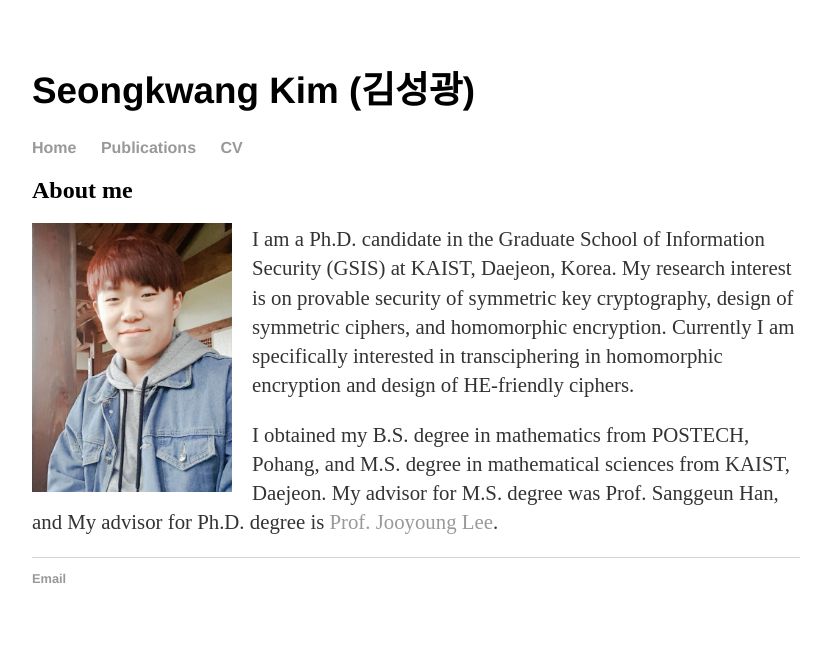
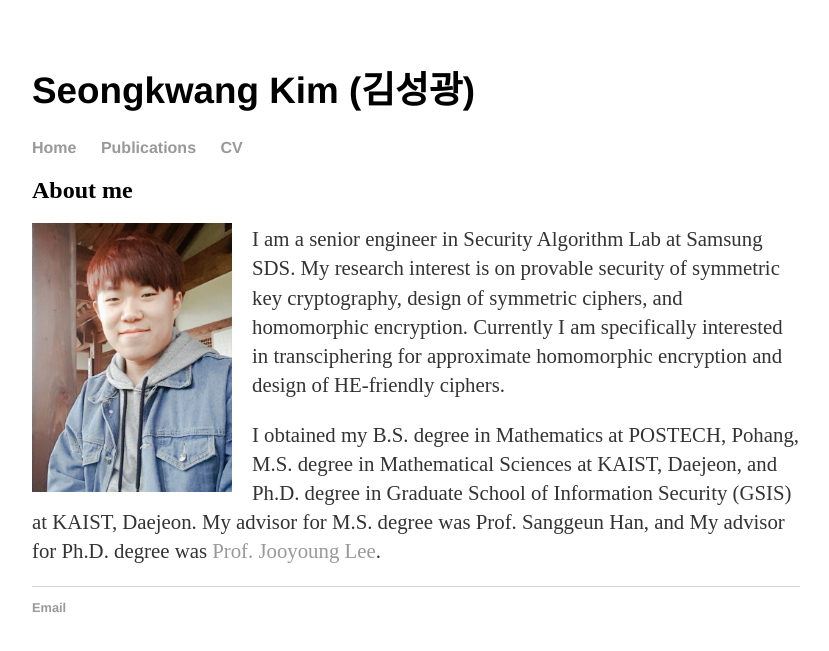
Before and after one commit to sgk1m/sgk1m.github.io, a Jekyll site: the page built from index.html, in a window 1280 px wide. Shown: the top 651 px of the page, without its empty margins (224-1053 px from the left). Built offline with Jekyll 4.4.1, drawn with Linux system fonts in a browser that asks for light colours.

Commit message:
Update index.html

```diff
--- a/index.html
+++ b/index.html
@@ -5,10 +5,10 @@ title: Seongkwang Kim
 <div class="blurb">
 	<h2>About me</h2>
 	<img src="/myphoto.jpg" width="200" align="left" style="margin-right: 20px;">
-	<p>I am a Ph.D. candidate in the Graduate School of Information Security (GSIS) at KAIST, Daejeon, Korea.
+	<p>I am a senior engineer in Security Algorithm Lab at Samsung SDS.
 		My research interest is on provable security of symmetric key cryptography, design of symmetric ciphers, and homomorphic encryption.
-		Currently I am specifically interested in transciphering in homomorphic encryption and design of HE-friendly ciphers.
-	<p>I obtained my B.S. degree in mathematics from POSTECH, Pohang, and M.S. degree in mathematical sciences from KAIST, Daejeon.
-		My advisor for M.S. degree was Prof. Sanggeun Han, and My advisor for Ph.D. degree is <a href="https://sites.google.com/site/cryptkaist/home">Prof. Jooyoung Lee</a>.
+		Currently I am specifically interested in transciphering for approximate homomorphic encryption and design of HE-friendly ciphers.
+	<p>I obtained my B.S. degree in Mathematics at POSTECH, Pohang, M.S. degree in Mathematical Sciences at KAIST, Daejeon, and Ph.D. degree in Graduate School of Information Security (GSIS) at KAIST, Daejeon.
+		My advisor for M.S. degree was Prof. Sanggeun Han, and My advisor for Ph.D. degree was <a href="https://sites.google.com/site/cryptkaist/home">Prof. Jooyoung Lee</a>.
 	</p>
 </div><!-- /.blurb -->
```
